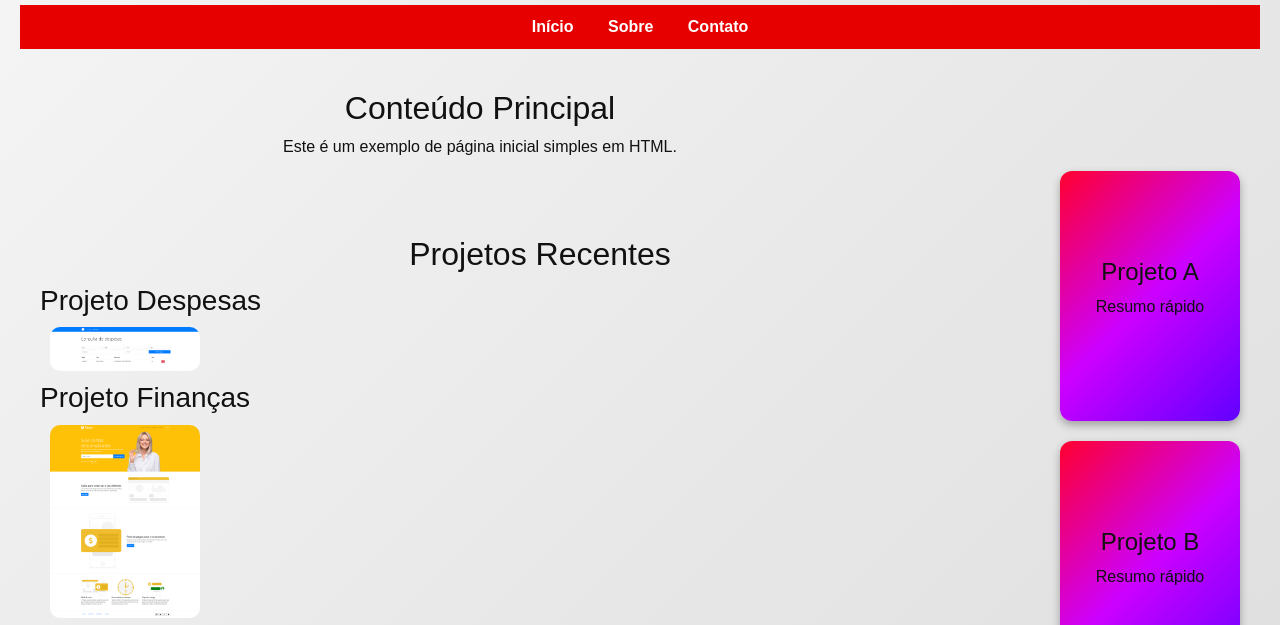
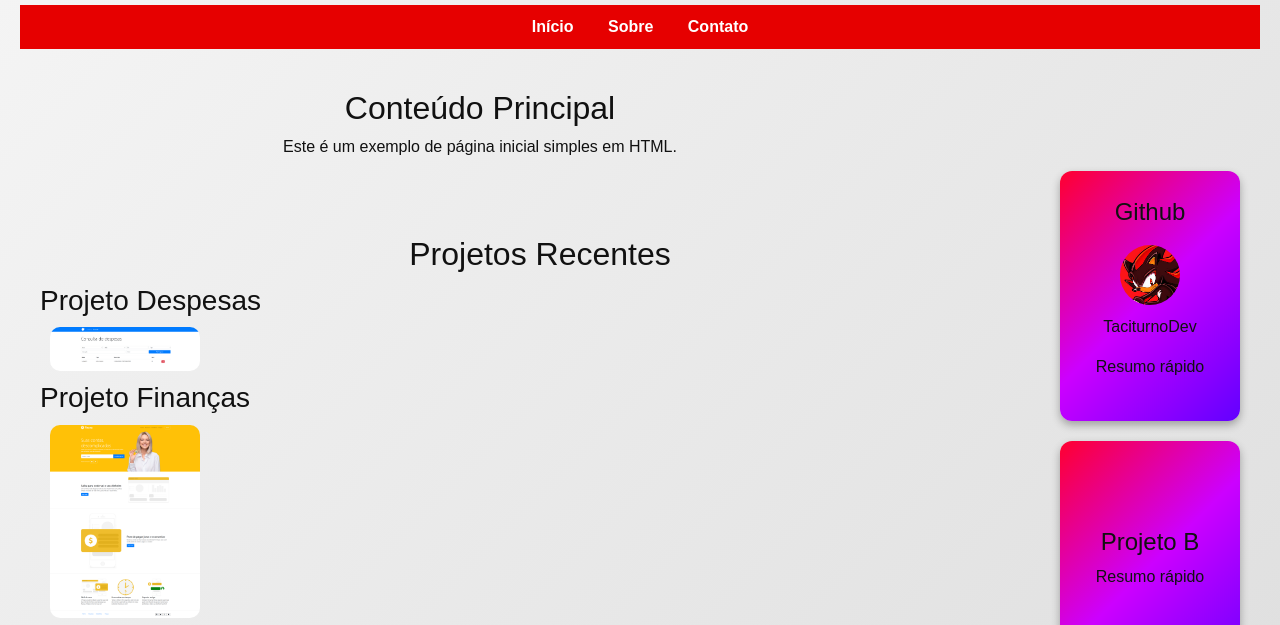
Before and after one commit to TaciturnoDev/code, a plain HTML site: page Taciturno/index.html in a window 1280 px wide. Shown: the part 105-730 px from the top of the page. Drawn offline with nearby package versions, Linux system fonts and the light colour scheme.

Commit message:
Commit papai

```diff
--- a/Taciturno/index.html
+++ b/Taciturno/index.html
@@ -381,7 +381,9 @@
       <div class="card-flip">
         <div class="card-inner">
           <div class="card-front">
-            <h4>Projeto A</h4>
+            <h4>Github</h4>
+            <img src="imagens/taciturno.jpg" alt="Ícone" style="width:60px; height:60px; border-radius:50%; margin:10px;">
+            <p>TaciturnoDev</p>
             <p>Resumo rápido</p>
           </div>
           <div class="card-back">
```
